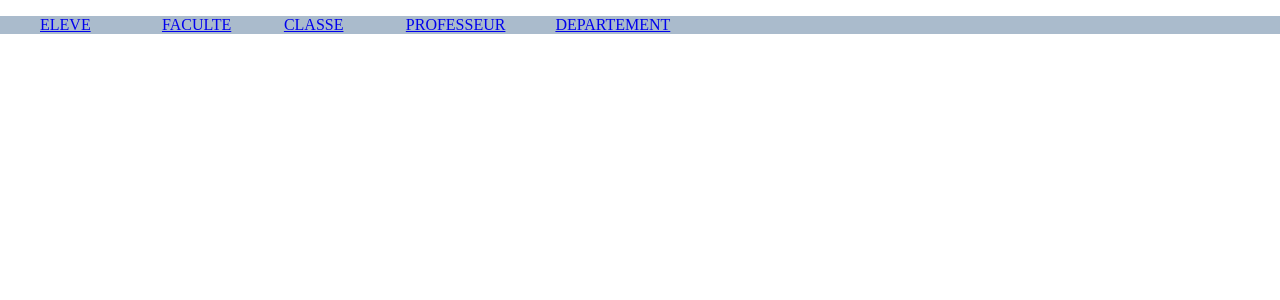
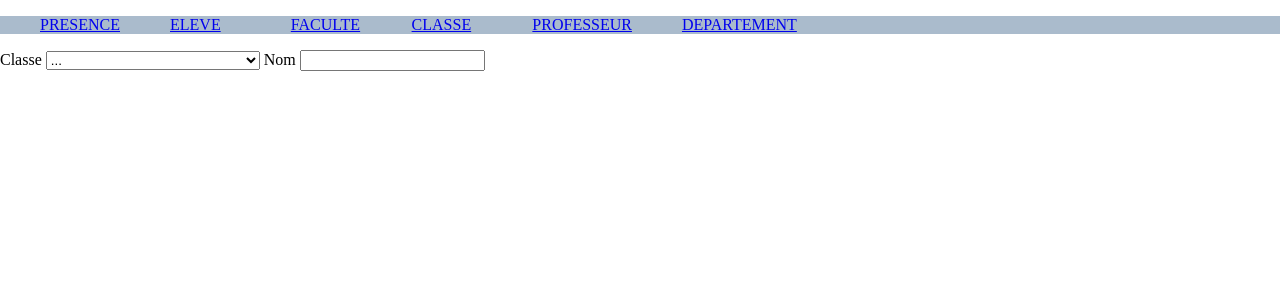
Before and after one commit to Jean-Lionel/guy_tp, a PHP site: page /guy_tp/presence.php in a window 1280 px wide. Shown: the top 300 px of the page. Run offline with PHP 8.4, Linux system fonts and the light colour scheme; data comes from the database, SQL or seed files in the repository.

Commit message:
add presence table

```diff
--- a/app/config.php
+++ b/app/config.php
@@ -29,7 +29,12 @@ function selectById($table='articles', $id,$column = 'id'){
 
 	$data = $db->query($query);
 	return $data->fetchAll()[0] ?? null;
+}
 
+function customerSelect($query){
+	$db = getConnection();
+	$data = $db->query($query);
+	return $data->fetchAll() ?? null;
 }
 
 function executeQuery($sql){
--- a/asset/css/style.css
+++ b/asset/css/style.css
@@ -23,3 +23,20 @@ form div{
 	grid-template-columns: repeat(4, 1fr);
 	grid-gap: 10px;
 }
+
+.student_room{
+	display: grid;
+	grid-template-columns: repeat(6,1fr);
+	grid-gap: 20px;
+	background-color: antiquewhite;
+}
+
+.item_eleve{
+	margin-top: 5px;
+	border-left: 2px solid green;
+	padding-left: 5px;
+}
+.btn_presence{
+	display: flex;
+	justify-content: space-between;
+}
--- a/include/header.php
+++ b/include/header.php
@@ -11,6 +11,7 @@
 	<div>
 		<nav>
 			<ul>
+				<li> <a href="presence.php">PRESENCE</a> </li>
 				<li> <a href="eleve.php">ELEVE</a> </li>
 				<li> <a href="faculte.php">FACULTE</a> </li>
 				<li> <a href="classe.php">CLASSE</a> </li>
--- a/presence.php
+++ b/presence.php
@@ -1,8 +1,64 @@
 <?php
- include "include/header.php";
+require_once "include/require.php";
+
+$class_id = isset($_GET['class_id']) ? $_GET['class_id'] : 0 ;
+
+$name =  isset($_GET['name']) ? $_GET['name'] : "" ;
+
+$departements = selectAll("departement");
+$facultes = selectAll("faculte");
+$classes = selectAll("classe");
+
+$eleves = customerSelect("SELECT * FROM eleve WHERE classe_id=". $class_id);
+
+include "include/header.php";
 ?>
 
+<div>
+  <div>
+    <form action="" id="form">
+        <label for="">Classe</label>
+        <select name="class_id" id="class_id">
+          <option value="">...</option>
+          <?php foreach($classes as $val) : ?>
+            <option value="<?= $val['id'] ?>" <?php if(isset($class_id ) and $class_id  == $val['id']) :?> selected  <?php endif ?>>
+                <?= getEntryInTable($facultes, $val['id'])['name'] ?> |
+                <?php
+                $fac_id = getEntryInTable($facultes, $val['id'])['id'];
+                echo getEntryInTable($departements, $fac_id)['name'] ?> |
+                <?= $val['name'] ?>
+              </option>
+          <?php endforeach ?>
+        </select>
+         <label for="">Nom </label>
+         <input type="text" name="name" value="<?= $name  ?>"/>
+    </form>
 
+  </div>
+
+  <div class="student_room">
+     <?php foreach($eleves as $el):?>
+      <div class="item_eleve">
+        <b><?= ucfirst($el['nom'] ?? "").' '. ucfirst($el['prenom'] ?? "")   ?></b>
+        <div>
+          <?= date('d/m/Y à H:i') ?>
+        </div>
+        <div class="btn_presence">
+          <button> ABSCENT </button>
+          <button> PRESENT </button>
+        </div>
+      </div>
+     <?php endforeach ?>
+  </div>
+
+</div>
+<script>
+
+  let class_id = document.querySelector("#class_id")
+  class_id.addEventListener("change", (e)=>{
+    document.querySelector("form").submit()
+  })
+</script>
 <?php
   include "include/footer.php";
 ?>
```
